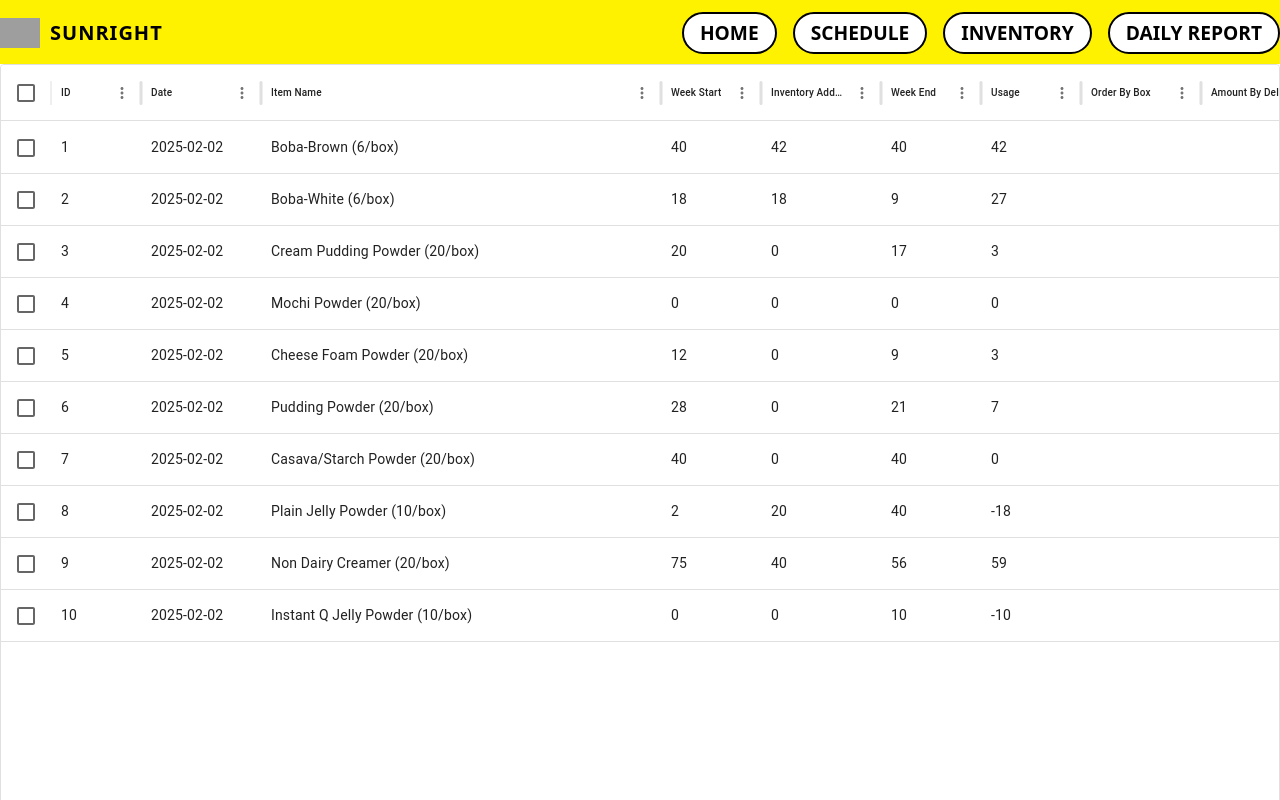
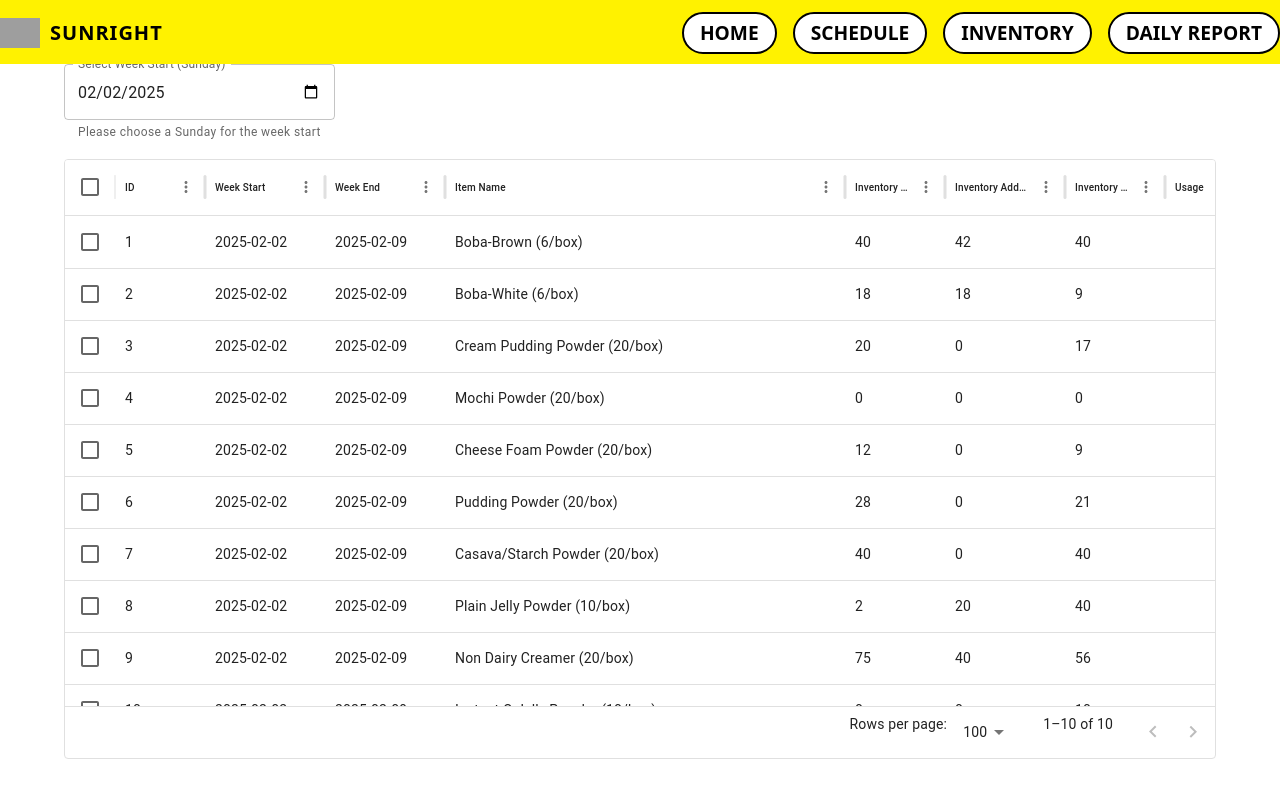
Before and after one commit to lestersanjuan/sunrightHub, a React (Vite) app in the folder SunrightHub/: page /Inventory in a window 1280 px wide. Shown: the top 800 px of the page. Built offline with nearby package versions, Linux system fonts and the light colour scheme; grey boxes are pictures that could not be loaded.

Commit message:
doesnt work

```diff
--- a/SunrightHub/src/components/Inventory/Inventory.tsx
+++ b/SunrightHub/src/components/Inventory/Inventory.tsx
@@ -1,39 +1,85 @@
 import * as React from "react";
 import Box from "@mui/material/Box";
 import { DataGrid, GridColDef } from "@mui/x-data-grid";
-import { Container } from "@mui/material";
+import { Container, TextField } from "@mui/material";
 
-// Function to get the most recent past Sunday
-const getLastSunday = (): string => {
-  const today = new Date();
-  const dayOfWeek = today.getDay(); // 0 = Sunday, 1 = Monday, ..., 6 = Saturday
-  const daysSinceSunday = dayOfWeek === 0 ? 0 : dayOfWeek; // If today is Sunday, keep it
-  const lastSunday = new Date(today);
-  lastSunday.setDate(today.getDate() - daysSinceSunday);
-  return lastSunday.toISOString().split("T")[0]; // Format as YYYY-MM-DD
+// Utility functions to add days and format dates
+const addDays = (date: Date, days: number) => {
+  const result = new Date(date);
+  result.setDate(result.getDate() + days);
+  return result;
 };
 
-// Define columns for the table
-const columns: GridColDef<(typeof rows)[number]>[] = [
+const formatDate = (date: Date): string => {
+  return date.toISOString().split("T")[0];
+};
+
+// Function to get the most recent past Sunday (for initialization)
+const getLastSunday = (date: Date): Date => {
+  const dayOfWeek = date.getDay(); // 0 = Sunday, 1 = Monday, ..., 6 = Saturday
+  const diff = dayOfWeek === 0 ? 0 : dayOfWeek;
+  const lastSunday = new Date(date);
+  lastSunday.setDate(date.getDate() - diff);
+  return lastSunday;
+};
+
+function Inventory() {
+  // Initialize the state with a valid Sunday date string.
+  const [selectedSunday, setSelectedSunday] = React.useState(
+    formatDate(getLastSunday(new Date()))
+  );
+
+  // Compute the next Sunday from the chosen Sunday
+  const currentSunday = new Date(selectedSunday);
+  const nextSunday = addDays(currentSunday, 7);
+  const nextSundayStr = formatDate(nextSunday);
+
+  // Define the grid columns.
+  const columns: GridColDef[] = [
     { field: "id", headerName: "ID", width: 90 },
-  { field: "date", headerName: "Date", width: 120 },
+    {
+      field: "weekStartDate",
+      headerName: "Week Start",
+      width: 120,
+    },
+    {
+      field: "weekEndDate",
+      headerName: "Week End",
+      width: 120,
+    },
     { field: "name", headerName: "Item Name", width: 400, editable: true },
-  { field: "weekStart", headerName: "Week Start", width: 100, editable: true },
+    {
+      field: "weekStart",
+      headerName: "Inventory Start",
+      width: 100,
+      editable: true,
+    },
     {
       field: "InvAdd",
       headerName: "Inventory Added",
       width: 120,
       editable: true,
     },
-  { field: "weekEnd", headerName: "Week End", width: 100, editable: true },
+    {
+      field: "weekEnd",
+      headerName: "Inventory End",
+      width: 100,
+      editable: true,
+    },
     {
       field: "usage",
       headerName: "Usage",
       description: "Calculated Usage",
       sortable: false,
       width: 100,
-    valueGetter: (value, row) =>
-      `${Number(row.weekStart) + Number(row.InvAdd) - Number(row.weekEnd)}`,
+      valueGetter: (params) =>
+        params?.row
+          ? `${
+              Number(params.row.weekStart) +
+              Number(params.row.InvAdd) -
+              Number(params.row.weekEnd)
+            }`
+          : "",
     },
     {
       field: "orderByBox",
@@ -49,7 +95,7 @@ const columns: GridColDef<(typeof rows)[number]>[] = [
     },
   ];
 
-// Sample inventory data with the date added
+  // Sample rows: include the weekStartDate and weekEndDate based on the chosen Sunday
   const rows = [
     {
       id: 1,
@@ -72,7 +118,13 @@ const rows = [
       InvAdd: 0,
       weekEnd: 17.0,
     },
-  { id: 4, name: "Mochi Powder (20/box)", weekStart: 0, InvAdd: 0, weekEnd: 0 },
+    {
+      id: 4,
+      name: "Mochi Powder (20/box)",
+      weekStart: 0,
+      InvAdd: 0,
+      weekEnd: 0,
+    },
     {
       id: 5,
       name: "Cheese Foam Powder (20/box)",
@@ -115,12 +167,26 @@ const rows = [
       InvAdd: 0,
       weekEnd: 10.0,
     },
-].map((item, index) => ({ ...item, date: getLastSunday() })); // Assign date to each row
+  ].map((item) => ({
+    ...item,
+    weekStartDate: selectedSunday,
+    weekEndDate: nextSundayStr,
+  }));
 
-// Inventory table component
-function Inventory() {
   return (
-    <Box sx={{ height: 1000, width: "100%" }}>
+    <Container>
+      {/* Date picker to select the week start (Sunday) */}
+      <TextField
+        label="Select Week Start (Sunday)"
+        type="date"
+        value={selectedSunday}
+        onChange={(e) => setSelectedSunday(e.target.value)}
+        helperText="Please choose a Sunday for the week start"
+        InputLabelProps={{
+          shrink: true,
+        }}
+      />
+      <Box sx={{ height: 600, width: "100%", marginTop: 2 }}>
         <DataGrid
           rows={rows}
           columns={columns}
@@ -134,6 +200,7 @@ function Inventory() {
           }}
         />
       </Box>
+    </Container>
   );
 }
 
```
Lines whose indentation alone changed are shown as unchanged.
